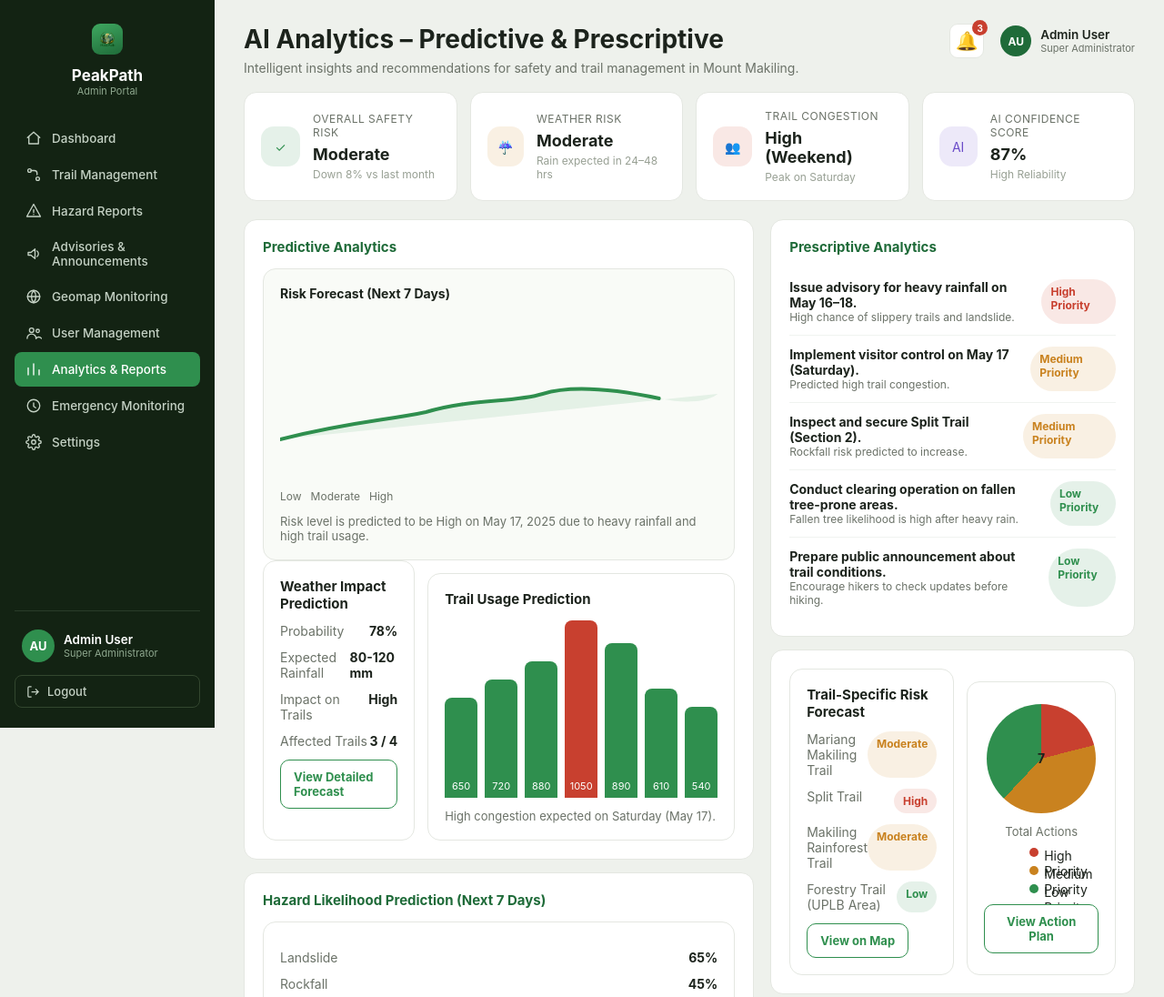
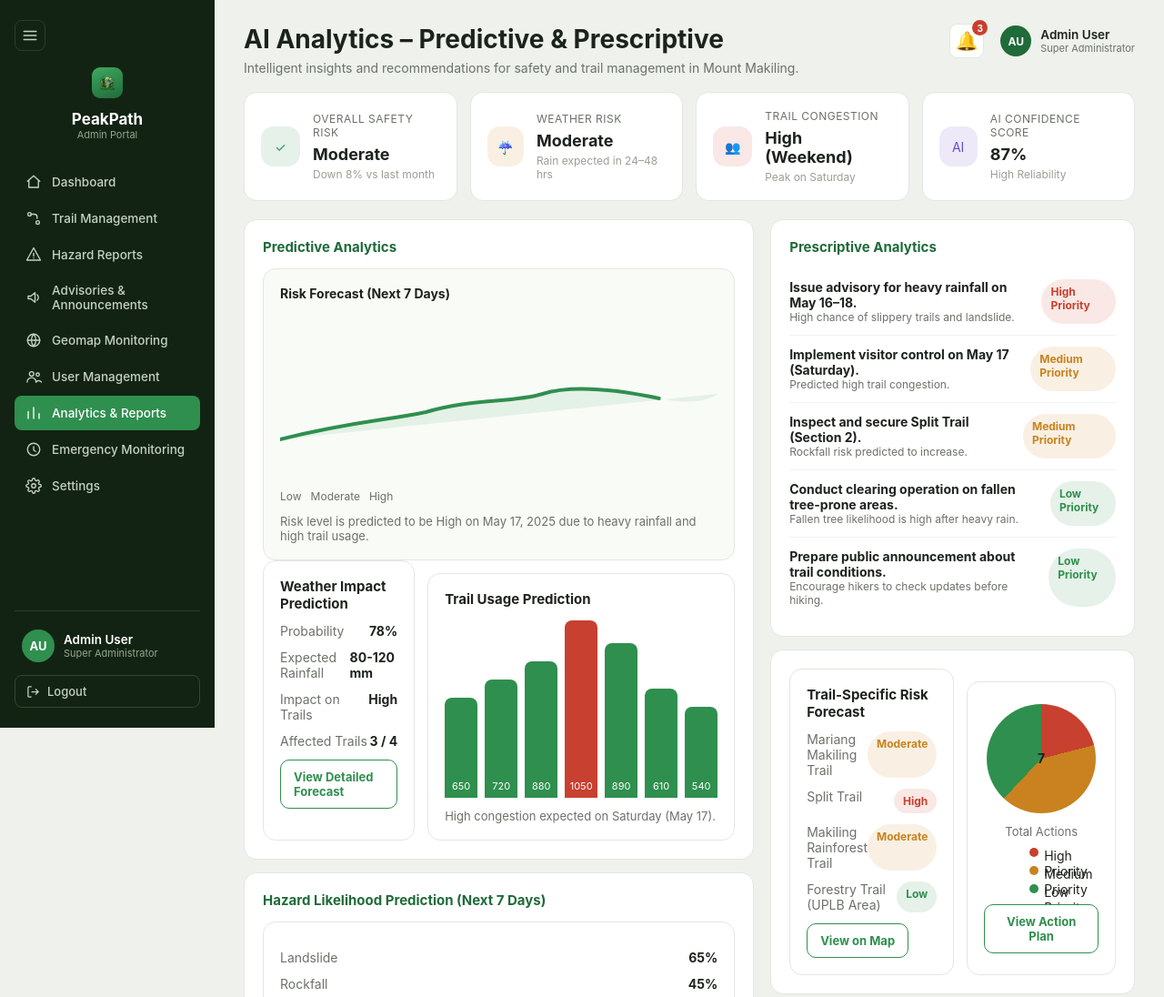
Before and after one commit to sethcorre84-prog/Web-Capstone, a website with bundled scripts: page analytics.html in a window 1280 px wide. Shown: the top 1096 px of the page at 91% size. Built offline with nearby package versions, Linux system fonts and the light colour scheme; no server answers.

Commit message:
Add collapsible sidebar functionality with shared styles for admin portal

```diff
--- a/analytics.html
+++ b/analytics.html
@@ -1,6 +1,9 @@
 <!DOCTYPE html>
 <html lang="en">
 <head>
+  <script src="sidebar.js"></script>
+  <link rel="stylesheet" href="https://cdnjs.cloudflare.com/ajax/libs/font-awesome/6.6.0/css/all.min.css">
+  <link rel="stylesheet" href="pages.css">
 <style>
   @view-transition {
   navigation: auto;
--- /dev/null
+++ b/pages.css
@@ -0,0 +1,86 @@
+/* ==========================================================================
+   pages.css
+   Shared collapsible-sidebar styles for the PeakPath admin portal.
+   Link this on every page that includes the sidebar (dashboard.html,
+   trail.html, hazardreport.html, A&A.html, geomap.html, usermanagement.html,
+   analytics.html, emergency.html, Setting.html).
+   ========================================================================== */
+
+/* Toggle button (three-line icon button at the top of the sidebar) */
+.sidebar-toggle {
+    display: flex;
+    align-items: center;
+    justify-content: center;
+    width: 34px;
+    height: 34px;
+    background: transparent;
+    border: 1px solid #2a3d2a;
+    border-radius: 8px;
+    color: #c4d1c4;
+    cursor: pointer;
+    margin-bottom: 14px;
+    flex-shrink: 0;
+    transition: background .15s;
+}
+.sidebar-toggle:hover {
+    background: var(--sidebar-bg-light);
+    color: #fff;
+}
+
+/* Smooth width transition when collapsing/expanding */
+.sidebar {
+    transition: width .22s ease, padding .22s ease;
+}
+
+/* Collapsed state, applied by sidebar.js after the toggle is clicked */
+.sidebar.collapsed {
+    width: 76px;
+    padding: 22px 10px;
+}
+.sidebar.collapsed .sidebar-toggle {
+    margin-left: auto;
+    margin-right: auto;
+}
+.sidebar.collapsed .brand {
+    padding-bottom: 14px;
+}
+.sidebar.collapsed .brand-name,
+.sidebar.collapsed .brand-sub,
+.sidebar.collapsed .nav-text,
+.sidebar.collapsed .user-chip .name,
+.sidebar.collapsed .user-chip .role,
+.sidebar.collapsed .logout-btn .nav-text {
+    display: none;
+}
+.sidebar.collapsed .nav li a {
+    justify-content: center;
+    padding: 10px;
+}
+.sidebar.collapsed .user-chip {
+    justify-content: center;
+    padding: 6px 0 14px 0;
+}
+.sidebar.collapsed .logout-btn {
+    justify-content: center;
+    padding: 9px;
+}
+
+/* Hide the nav list's scrollbar visually (keeps scrolling functional,
+   just removes the visible scrollbar track/thumb). */
+.nav {
+    scrollbar-width: none;      /* Firefox */
+    -ms-overflow-style: none;   /* old Edge/IE */
+}
+.nav::-webkit-scrollbar {
+    width: 0;
+    height: 0;
+    display: none;              /* Chrome, Edge, Safari */
+}
+
+/* Applied instantly by the inline <head> script (before paint) so the
+   sidebar renders at the correct width immediately on page load, with no
+   flash of the expanded sidebar before sidebar.js runs. */
+.sidebar-was-collapsed .sidebar {
+    width: 76px;
+    padding: 22px 10px;
+}
--- /dev/null
+++ b/sidebar.js
@@ -0,0 +1,86 @@
+/* ==========================================================================
+   sidebar.js
+   Makes the PeakPath admin sidebar collapsible on every page.
+   Just add this one line near the top of <head>, before your stylesheets:
+
+       <script src="sidebar.js"></script>
+
+   It does everything else automatically:
+   - Applies the collapsed width instantly (before paint) if the sidebar
+     was left collapsed on a previous page, so there's no flash.
+   - Once the page's DOM is ready, injects the toggle button and wraps
+     each nav label in a <span class="nav-text"> so pages.css can hide
+     them when collapsed — no HTML edits needed.
+   - Saves the collapsed/expanded state to localStorage so it persists
+     as the admin navigates between pages.
+   ========================================================================== */
+
+(function () {
+    var STORAGE_KEY = 'peakpath-sidebar-collapsed';
+    var wasCollapsed = localStorage.getItem(STORAGE_KEY) === 'true';
+
+    // Step 1: apply instantly, before paint, to avoid a flash of the
+    // expanded sidebar on load. Requires the matching CSS rule in pages.css:
+    //   .sidebar-was-collapsed .sidebar { width: 76px; padding: 22px 10px; }
+    if (wasCollapsed) {
+        document.documentElement.classList.add('sidebar-was-collapsed');
+    }
+
+    function wrapNavText(link) {
+        // Wrap the trailing text node of a nav/logout link in <span class="nav-text">
+        // so pages.css can hide it while collapsed, without touching your HTML.
+        var childNodes = Array.prototype.slice.call(link.childNodes);
+        childNodes.forEach(function (node) {
+            if (node.nodeType === Node.TEXT_NODE && node.textContent.trim().length > 0) {
+                var span = document.createElement('span');
+                span.className = 'nav-text';
+                span.textContent = node.textContent;
+                link.replaceChild(span, node);
+            }
+        });
+    }
+
+    function init() {
+        var sidebar = document.querySelector('.sidebar');
+        if (!sidebar) return; // page has no sidebar, nothing to do
+
+        // Wrap nav item labels
+        document.querySelectorAll('.nav li a').forEach(wrapNavText);
+
+        // Wrap the logout link label
+        var logoutBtn = document.querySelector('.logout-btn');
+        if (logoutBtn) wrapNavText(logoutBtn);
+
+        // Inject the toggle button as the first child of the sidebar,
+        // unless a page has already added one manually.
+        var toggleBtn = document.getElementById('sidebarToggle');
+        if (!toggleBtn) {
+            toggleBtn = document.createElement('button');
+            toggleBtn.id = 'sidebarToggle';
+            toggleBtn.className = 'sidebar-toggle';
+            toggleBtn.setAttribute('aria-label', 'Toggle sidebar');
+            toggleBtn.innerHTML =
+                '<svg width="18" height="18" viewBox="0 0 24 24" fill="none" stroke="currentColor" stroke-width="2" stroke-linecap="round"><path d="M3 6h18M3 12h18M3 18h18"/></svg>';
+            sidebar.insertBefore(toggleBtn, sidebar.firstChild);
+        }
+
+        // Restore actual collapsed state (in addition to the pre-paint class above)
+        if (wasCollapsed) {
+            sidebar.classList.add('collapsed');
+        }
+
+        toggleBtn.addEventListener('click', function () {
+            var isCollapsed = sidebar.classList.toggle('collapsed');
+            // Keep the pre-paint helper class in sync too, otherwise expanding
+            // leaves the sidebar forced narrow while the labels reappear.
+            document.documentElement.classList.toggle('sidebar-was-collapsed', isCollapsed);
+            localStorage.setItem(STORAGE_KEY, isCollapsed);
+        });
+    }
+
+    if (document.readyState === 'loading') {
+        document.addEventListener('DOMContentLoaded', init);
+    } else {
+        init();
+    }
+})();
```
Also changed, not shown: A&A.html (+3 -0 lines), Setting.html (+3 -0 lines), dashboard.html (+3 -1 lines), emergency.html (+3 -0 lines), geomap.html (+3 -0 lines), hazardreport.html (+3 -0 lines), trail.html (+3 -0 lines), usermanagement.html (+3 -0 lines), userreports.html (+3 -0 lines).
